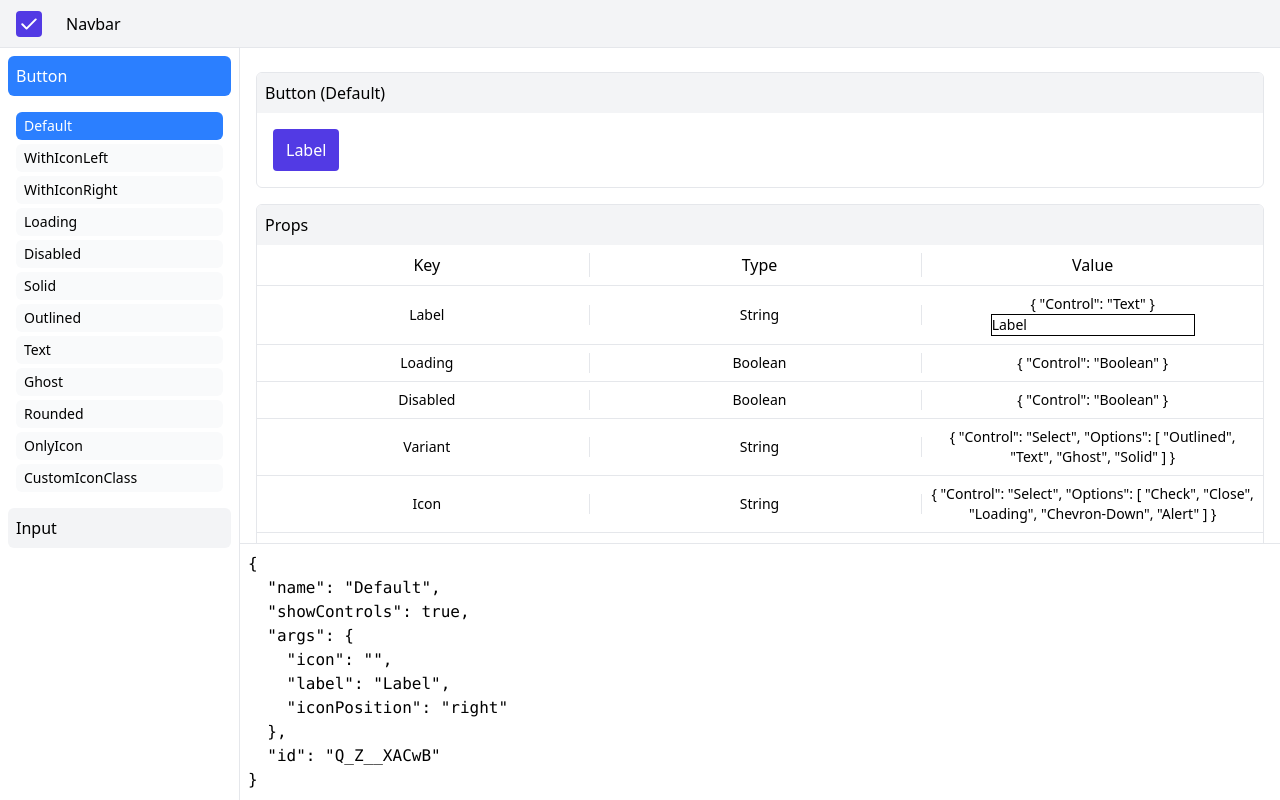
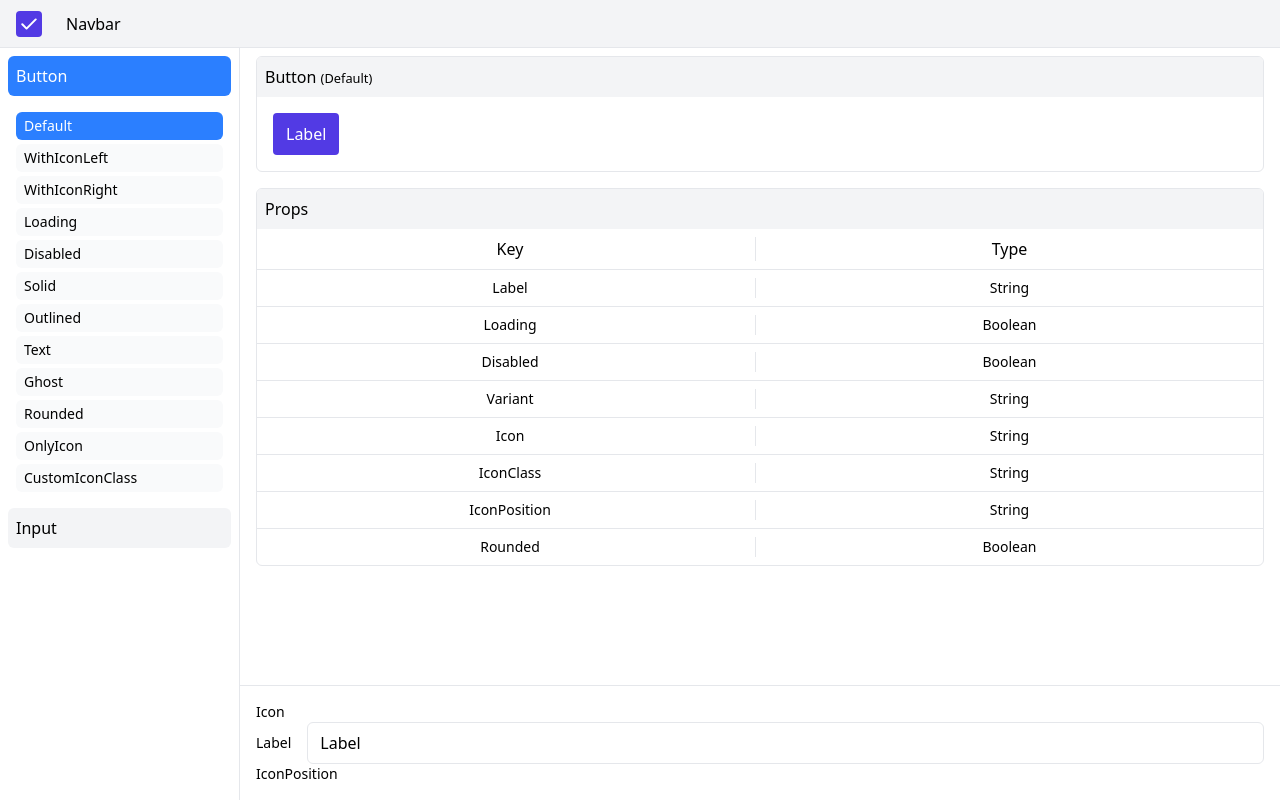
Before and after one commit to SherazJutt/veloce-vue, a Vue app: page /book in a window 1280 px wide. Both pictures are taken after a click on the element "Button". Built offline with nearby package versions, Linux system fonts and the light colour scheme; the HTML template or start-up script is replaced by a standard one.

Commit message:
working input control

```diff
--- /dev/null
+++ b/src/components/book/Controls.vue
@@ -0,0 +1,28 @@
+<template>
+  <template v-if="selectedStory?.args">
+    <div v-for="(value, key) in selectedStory?.args" :key="key">
+      <div class="flex items-center gap-4">
+        <h4 class="text-sm font-medium capitalize">{{ key }}</h4>
+        <!-- controls -->
+        <template v-if="selectedComponent?.controls[key].control === 'text'">
+          <Input v-model="selectedStory.args[key]" class="w-full" />
+        </template>
+      </div>
+    </div>
+
+    <!-- <pre>{{ selectedStory.args }}</pre> -->
+  </template>
+
+  <!-- <template v-for="(value, key) in selectedComponent?.controls" :key="key">
+    <div class="flex items-center gap-8">
+      <div>{{ key }}</div>
+      <div>{{ value }}</div>
+    </div>
+  </template> -->
+</template>
+<script setup lang="ts">
+import useBook from "@/composables/useBook";
+import Input from "../input/Index.vue";
+
+const { selectedStory, selectedComponent } = useBook();
+</script>
--- a/src/components/input/stories.ts
+++ b/src/components/input/stories.ts
@@ -11,7 +11,6 @@ export default {
   stories: [
     {
       name: "Default",
-      showControls: false,
       args: {},
     },
     {
--- a/src/composables/useBook.ts
+++ b/src/composables/useBook.ts
@@ -17,18 +17,35 @@ interface component {
   stories: Story[];
 }
 
-export function useBook() {
-  const components = ref<component[]>([]);
-  const selectedComponent = ref<component | null>(null);
-  const selectedStory = ref<Story | null>(null);
+// shared state
+const components = ref<component[]>([]);
+const selectedComponent = ref<component | null>(null);
+const selectedStory = ref<Story | null>(null);
+let isInitialized = false;
+
+// initialize the book
+const initializeBook = () => {
+  if (isInitialized) return;
 
   const modules = import.meta.glob("/src/components/**/stories.ts", { eager: true });
 
   for (const [_, mod] of Object.entries(modules)) {
     const m = mod as Record<string, any>;
-    const component = m.default ?? {};
-    components.value.push({ ...component, id: generateRandomId(), stories: component.stories.map((story: Story) => ({ ...story, id: generateRandomId() })), component: markRaw(component.component) });
+    const componentDef = m.default ?? {};
+    components.value.push({
+      ...componentDef,
+      id: generateRandomId(),
+      stories: componentDef.stories.map((story: Story) => ({ ...story, id: generateRandomId() })),
+      component: markRaw(componentDef.component),
+    });
   }
+
+  isInitialized = true;
+};
+
+// useBook composable
+export default function useBook() {
+  initializeBook();
 
   const setComponent = (component: component) => {
     if (selectedComponent.value && selectedComponent.value.id === component.id) {
--- a/src/layouts/Book.vue
+++ b/src/layouts/Book.vue
@@ -1,8 +1,9 @@
 <script setup lang="ts">
 import { ref, useTemplateRef, computed } from "vue";
 import Button from "../components/button/Index.vue";
-import { useBook } from "@/composables/useBook";
+import useBook from "@/composables/useBook";
 import { useElementSize } from "@vueuse/core";
+import Controls from "../components/book/Controls.vue";
 
 const { components, selectedComponent, setComponent, selectedStory, setStory } = useBook();
 console.log(components.value);
@@ -20,15 +21,15 @@ const getBottomPadding = computed(() => {
   return 0;
 });
 
-// const getPropsTypes = (props: Record<string, any>) => {
-//   console.log(selectedComponent.value?.controls);
+const getPropsTypes = (props: Record<string, any>) => {
+  const defaultProps = Object.entries(props)
+    .filter(([_, value]) => value !== undefined)
+    .map(([key, value]) => ({ key, type: typeof value }));
 
-//   const defaultProps = Object.entries(props)
-//     .filter(([_, value]) => value !== undefined)
-//     .map(([key, value]) => ({ key, type: typeof value }));
+  console.log(defaultProps);
 
-//   return defaultProps || [];
-// };
+  return defaultProps || [];
+};
 </script>
 <template>
   <div class="h-screen w-full">
@@ -50,11 +51,12 @@ const getBottomPadding = computed(() => {
           </template>
         </div>
       </div>
-
       <div class="relative h-full w-full overflow-hidden">
-        <div v-if="selectedComponent" class="container h-full w-full overflow-auto p-2 pt-6" :style="{ paddingBottom: getBottomPadding }">
+        <div v-if="selectedComponent" class="container h-full w-full overflow-auto p-2" :style="{ paddingBottom: getBottomPadding }">
           <div class="overflow-hidden rounded-md border border-gray-200">
-            <h4 class="bg-gray-100 p-2 text-base font-medium capitalize">{{ selectedComponent?.name }} ({{ selectedStory?.name }})</h4>
+            <h4 class="bg-gray-100 p-2 text-base font-medium capitalize">
+              {{ selectedComponent?.name }} <small>({{ selectedStory?.name }})</small>
+            </h4>
             <!-- component preview -->
             <div class="p-4">
               <Component :is="selectedComponent?.component" v-bind="selectedStory?.args" />
@@ -66,19 +68,14 @@ const getBottomPadding = computed(() => {
             <h4 class="bg-gray-100 p-2 text-base font-medium capitalize">Props</h4>
 
             <div class="divide-y divide-gray-200">
-              <div class="grid grid-cols-3 items-center gap-2 divide-x divide-gray-200 p-2 text-center text-base font-medium capitalize">
+              <div class="grid grid-cols-2 items-center gap-2 divide-x divide-gray-200 p-2 text-center text-base font-medium capitalize">
                 <h4>Key</h4>
                 <p>Type</p>
-                <p>Value</p>
               </div>
 
-              <div v-for="(item, key, index) in selectedComponent?.controls" :key="index" class="grid grid-cols-3 items-center gap-2 divide-x divide-gray-200 p-2 text-center text-sm capitalize">
-                <h4>{{ key }}</h4>
-                <p>{{ typeof selectedComponent?.props[key] }}</p>
-                <div>
-                  {{ item }}
-                  <input type="text" v-if="item.control === 'text'" class="border" :value="selectedStory?.args[key]" @input="selectedStory?.args && (selectedStory.args[key] = $event.target?.value)" />
-                </div>
+              <div v-for="(item, index) in getPropsTypes(selectedComponent?.props)" :key="index" class="grid grid-cols-2 items-center gap-2 divide-x divide-gray-200 p-2 text-center text-sm capitalize">
+                <h4>{{ item.key }}</h4>
+                <p>{{ item.type }}</p>
               </div>
             </div>
             <!-- <pre>{{ item }}</pre> -->
@@ -91,8 +88,9 @@ const getBottomPadding = computed(() => {
         </div>
 
         <!-- controls -->
-        <div :class="selectedStory?.showControls !== false ? 'bottom-0' : '-bottom-full'" class="absolute right-0 left-0 z-50 h-fit max-h-[350px] overflow-auto border-t border-gray-200 bg-white p-2 duration-200" ref="controlsPanel">
-          <pre>{{ selectedStory }}</pre>
+        <!-- selectedStory?.showControls -->
+        <div :class="selectedStory ? 'bottom-0' : '-bottom-full'" class="absolute right-0 left-0 z-50 h-fit max-h-[350px] overflow-auto border-t border-gray-200 bg-white p-4 duration-200" ref="controlsPanel">
+          <Controls />
         </div>
       </div>
     </div>
```
